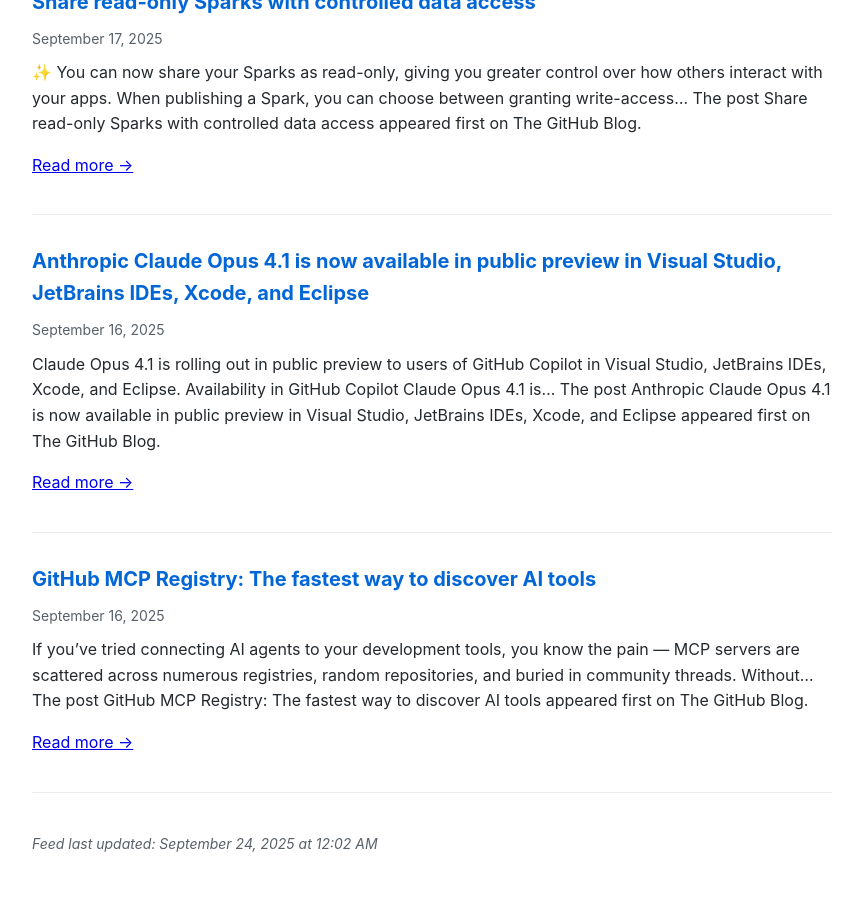
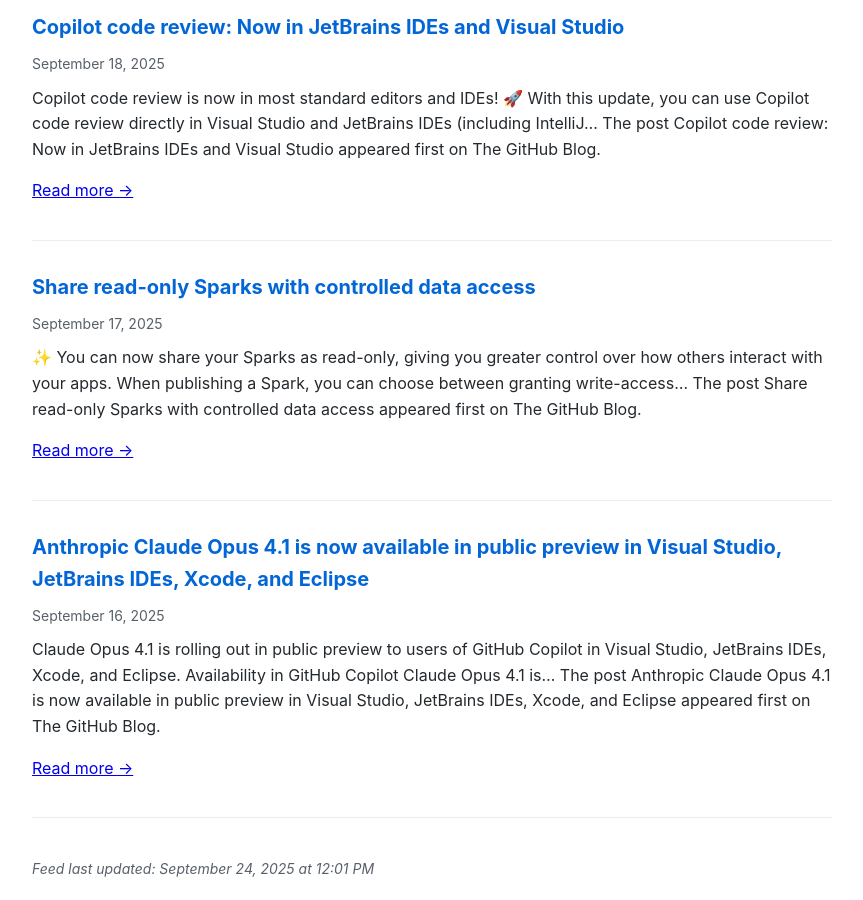
Before and after one commit to Oregand/oregand.github.io, a Jekyll site: the page copilot-feed.html, which Jekyll copies as it is, in a window 1280 px wide and 900 px high, scrolled down 2009 px. Shown: the whole window, without its empty margins (208-1071 px from the left). Built offline with Jekyll 4.4.1, drawn with Linux system fonts in a browser that asks for light colours; before the commit the page ends 2884 px from its top, so only the background shows below that; some of the changed text lies outside the part shown.

Commit message:
Update RSS feed

```diff
--- a/copilot-feed.html
+++ b/copilot-feed.html
@@ -62,6 +62,19 @@
 </head>
 <body>
   <h1>GitHub Copilot Latest Updates</h1>
+
+  <div class="feed-item">
+    <div class="feed-title">
+      <a href="https://github.blog/changelog/2025-09-23-upcoming-deprecation-of-select-copilot-models-from-claude-openai-and-gemini" target="_blank">Upcoming deprecation of select Copilot models from Claude, OpenAI, and Gemini</a>
+    </div>
+    <div class="feed-date">September 23, 2025</div>
+    <div class="feed-description">
+      As part of our commitment to a fast, high&#8209;quality Copilot experience, we regularly evaluate and retire older models in favor of newer, more capable ones. We will deprecate the following&#8230;
+The post Upcoming deprecation of select Copilot models from Claude, OpenAI, and Gemini appeared first on The GitHub Blog.
+
+      <p><a href="https://github.blog/changelog/2025-09-23-upcoming-deprecation-of-select-copilot-models-from-claude-openai-and-gemini" target="_blank">Read more →</a></p>
+    </div>
+  </div>
 
   <div class="feed-item">
     <div class="feed-title">
@@ -180,21 +193,8 @@ The post Anthropic Claude Opus 4.1 is now available in public preview in Visual
     </div>
   </div>
 
-  <div class="feed-item">
-    <div class="feed-title">
-      <a href="https://github.blog/changelog/2025-09-16-github-mcp-registry-the-fastest-way-to-discover-ai-tools" target="_blank">GitHub MCP Registry: The fastest way to discover AI tools</a>
-    </div>
-    <div class="feed-date">September 16, 2025</div>
-    <div class="feed-description">
-      If you&#8217;ve tried connecting AI agents to your development tools, you know the pain &#8212; MCP servers are scattered across numerous registries, random repositories, and buried in community threads. Without&#8230;
-The post GitHub MCP Registry: The fastest way to discover AI tools appeared first on The GitHub Blog.
-
-      <p><a href="https://github.blog/changelog/2025-09-16-github-mcp-registry-the-fastest-way-to-discover-ai-tools" target="_blank">Read more →</a></p>
-    </div>
-  </div>
-
   <div class="update-info">
-    Feed last updated: September 24, 2025 at 12:02 AM
+    Feed last updated: September 24, 2025 at 12:01 PM
   </div>
 </body>
 </html>
```
